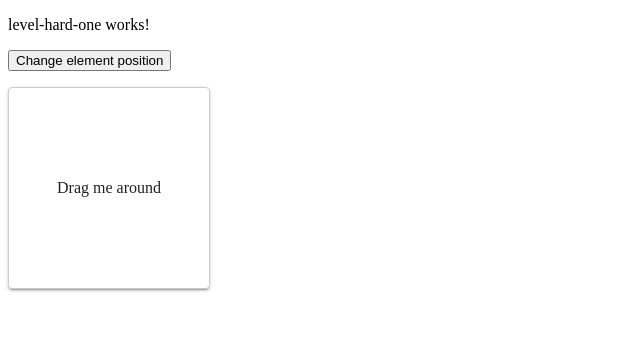
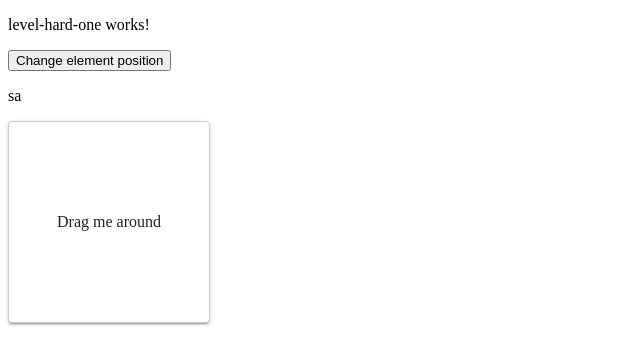
Before and after one commit to frknsgt/tangram-game, an Angular app: page / in a window 1280 px wide. Shown: the top 364 px of the page, without its empty margins (0-640 px from the left). Built offline with nearby package versions, Linux system fonts and the light colour scheme.

Commit message:
fix: faulty page design reversed

```diff
--- a/src/app/pages/levels/hard/level-hard-one/level-hard-one.component.html
+++ b/src/app/pages/levels/hard/level-hard-one/level-hard-one.component.html
@@ -2,7 +2,7 @@
 <p>
     <button (click)="changePosition()">Change element position</button>
 </p>
-
+<p>sa</p>
 <div class="example-box" cdkDrag [cdkDragFreeDragPosition]="dragPosition" (cdkDragEnded)="dragEnd($event)">
     Drag me around
 </div>
```
